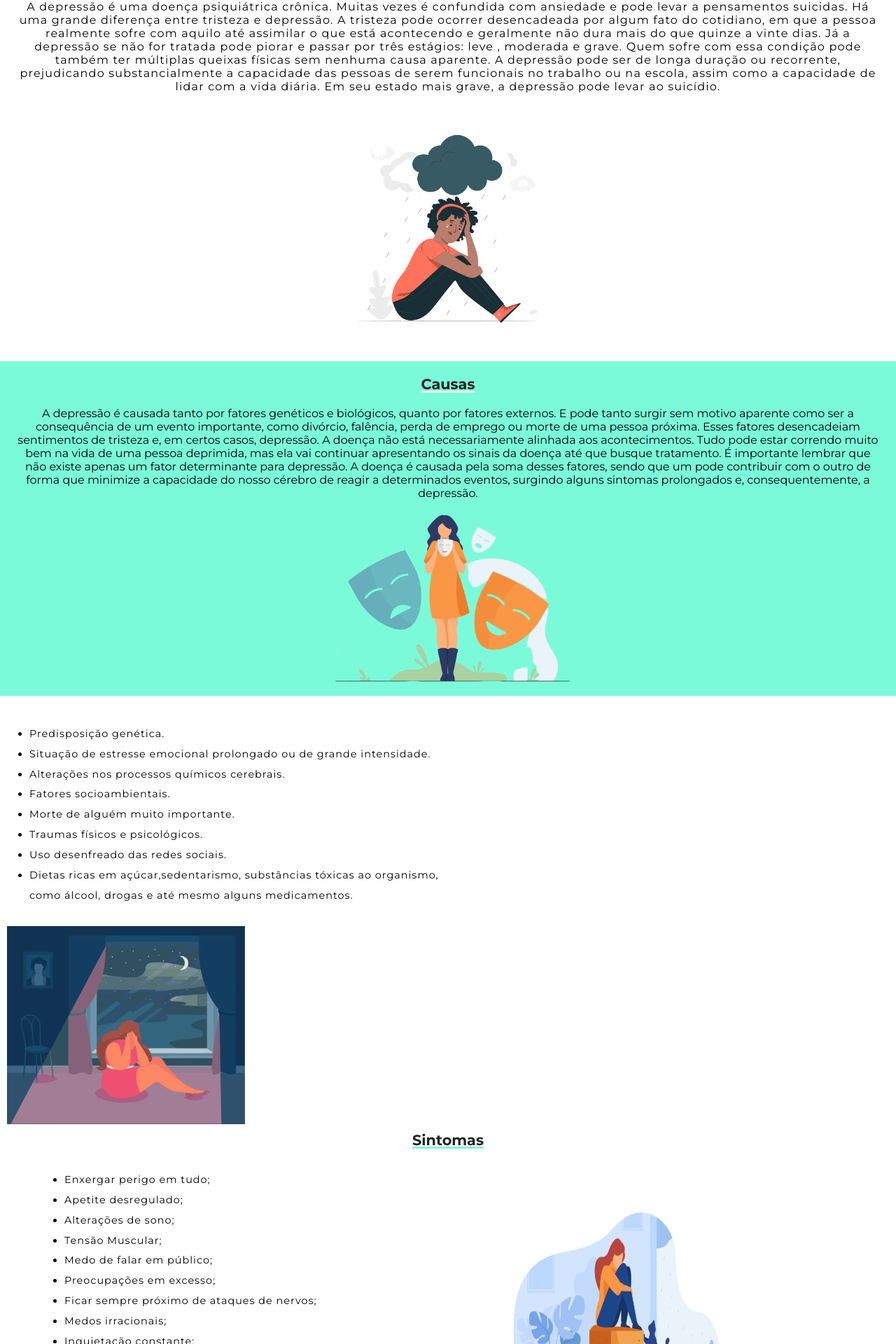
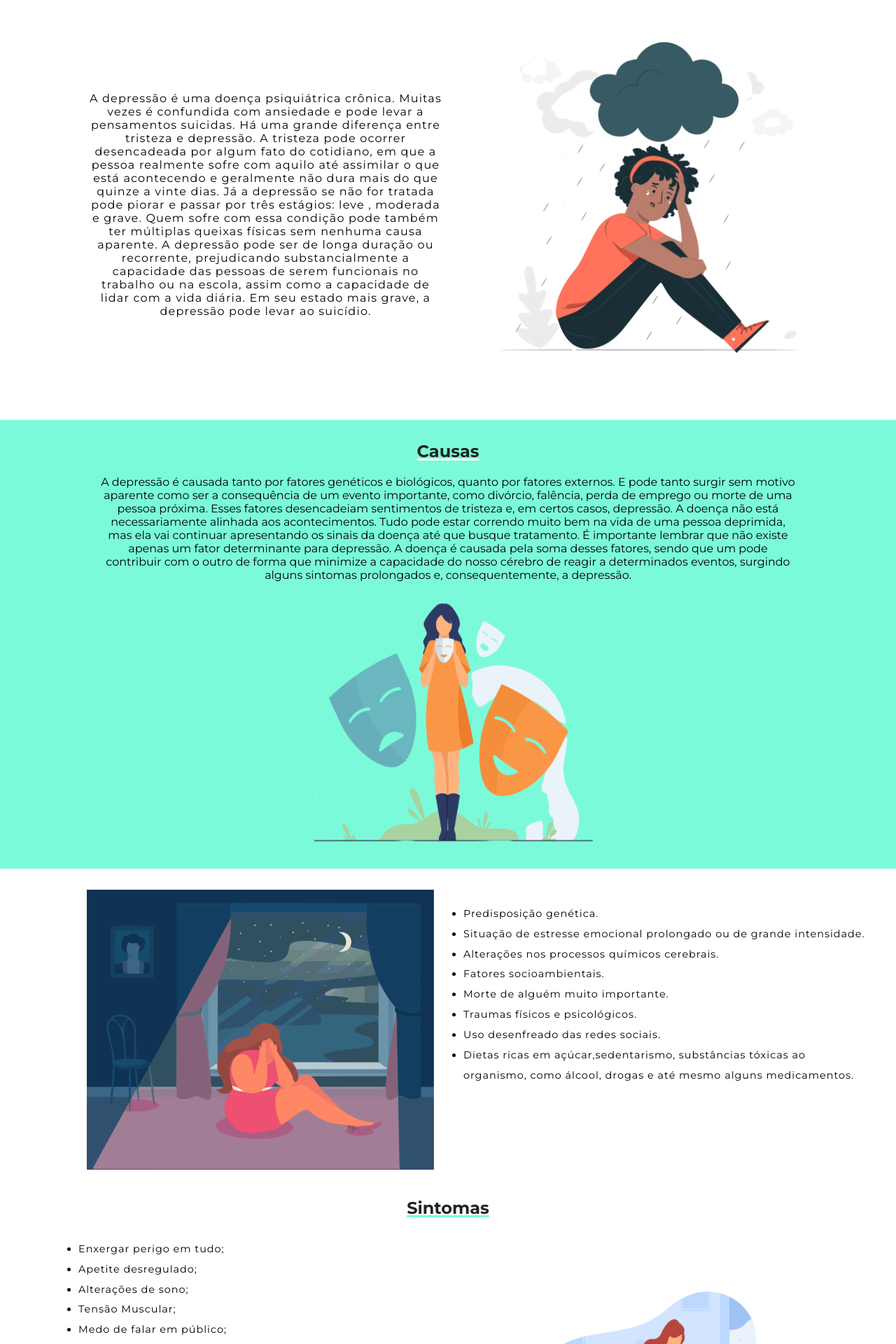
Before and after one commit to freitasrayani/mente-info, a React (Create React App) app: page /depressao in a window 1280 px wide. Shown: the part 180-2100 px from the top of the page at 70% size. Built offline with nearby package versions, Linux system fonts and the light colour scheme.

Commit message:
alteraçoes de media queries depressao

```diff
--- a/src/components/pages/depressão/depressao.css
+++ b/src/components/pages/depressão/depressao.css
@@ -81,3 +81,117 @@
 .row-lista-img {
     margin: 20px;
 }
+
+@media (min-width: 700px) {
+  .depre-section1 {
+    width: 100%;
+    height: 100vh;
+  }
+  .depre-info {
+    background: #fff;
+    /* padding: 20px 0 0; */
+    font-family: "Montserrat", sans-serif;
+  }
+  .infor1 {
+    font-size: 1.8rem;
+    text-align: center;
+  }
+  .parte1 {
+    flex-direction: row;
+    width: 100%;
+    height: 100%;
+    display: flex;
+    padding: 10px 20px;
+  }
+  .depre-txt {
+    float: left;
+    width: 41%;
+    margin-right: 45px;
+  }
+  .figure1 {
+    float: right;
+    width: 40%;
+    /* height: 280px; */
+    margin: 50px 0;
+  }
+  .parte2 {
+    flex-direction: column;
+    width: 100%;
+    height: 100%;
+    display: flex;
+    padding: 10px 20px;
+  }
+  .infor2 {
+      display: flex;
+      justify-content: center;
+      align-items: center;
+      font-size: 1.5rem;
+      text-align: center;
+      background: #7bfada;
+  }
+  .depre-txt2 {
+    padding-block: 0;
+    width: 80%;
+  }
+
+  .figure2 {
+    width: 500px;
+    height: 400px;
+  }
+  .parte3 {
+    flex-direction: row-reverse;
+    width: 100%;
+    height: 100%;
+    display: flex;
+    padding: 10px 20px;
+  }
+  .ul-causas {
+    width: 50%;
+    margin: 10px;
+  }
+  .li-causas {
+    font-size: 0.9em;
+    letter-spacing: 1px;
+    line-height: 2;
+    margin:0px 2px 0px 2px;
+  }
+  .figure3 {
+    width: 40%;
+    height: 400px;
+    margin: 10px ;
+  }
+  .parte4 {
+    flex-direction: column;
+    width: 100%;
+    height: 100%;
+    display: flex;
+    padding: 10px 20px;
+  }
+  .infor3 {
+    font-size: 1.5rem;
+    text-align: center;
+  }
+  .row-lista-img {
+      display: flex;
+      flex-direction: row;
+      width: 100%;
+      height: 100%;
+      padding: 10px 20px;
+  }
+  .ul-sintomas {
+    width: 50%;
+    margin-left: 70px;
+
+  }
+  .li-sintomas {
+    font-size: 0.9em;
+    letter-spacing: 1px;
+    line-height: 2;
+    margin:0px 2px 0px 2px;
+  }
+  .fig4 {
+    width: 50%;
+    height: 400px;
+    margin: 10px ;
+  }
+}
```
